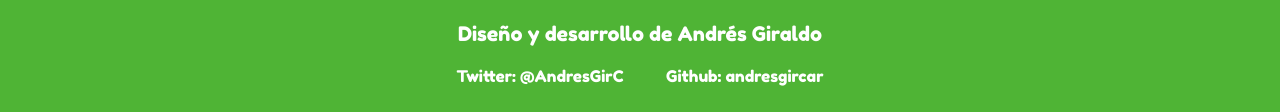
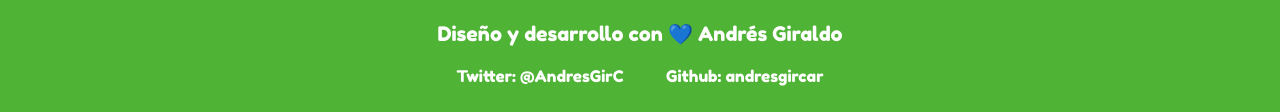
Before and after one commit to andresgircar/proyectoMathi, a plain HTML site: page index.html in a window 1280 px wide. Shown: the part 2362-2474 px from the top of the page. Drawn offline with nearby package versions, Linux system fonts and the light colour scheme.

Commit message:
actualizando texto del footer

```diff
--- a/index.html
+++ b/index.html
@@ -119,7 +119,7 @@
             <a href="index.html">Mathi</a>
         </div>
         <div class="footer-info">
-            <p>Diseño y desarrollo de Andrés Giraldo</p>
+            <p>Diseño y desarrollo con 💙 Andrés Giraldo</p>
             <a href="https://twitter.com/AndresGirC" target="_blank">Twitter: @AndresGirC</a>
             <a href="https://github.com/andresgircar" target="_blank">Github: andresgircar</a>
         </div>
```
